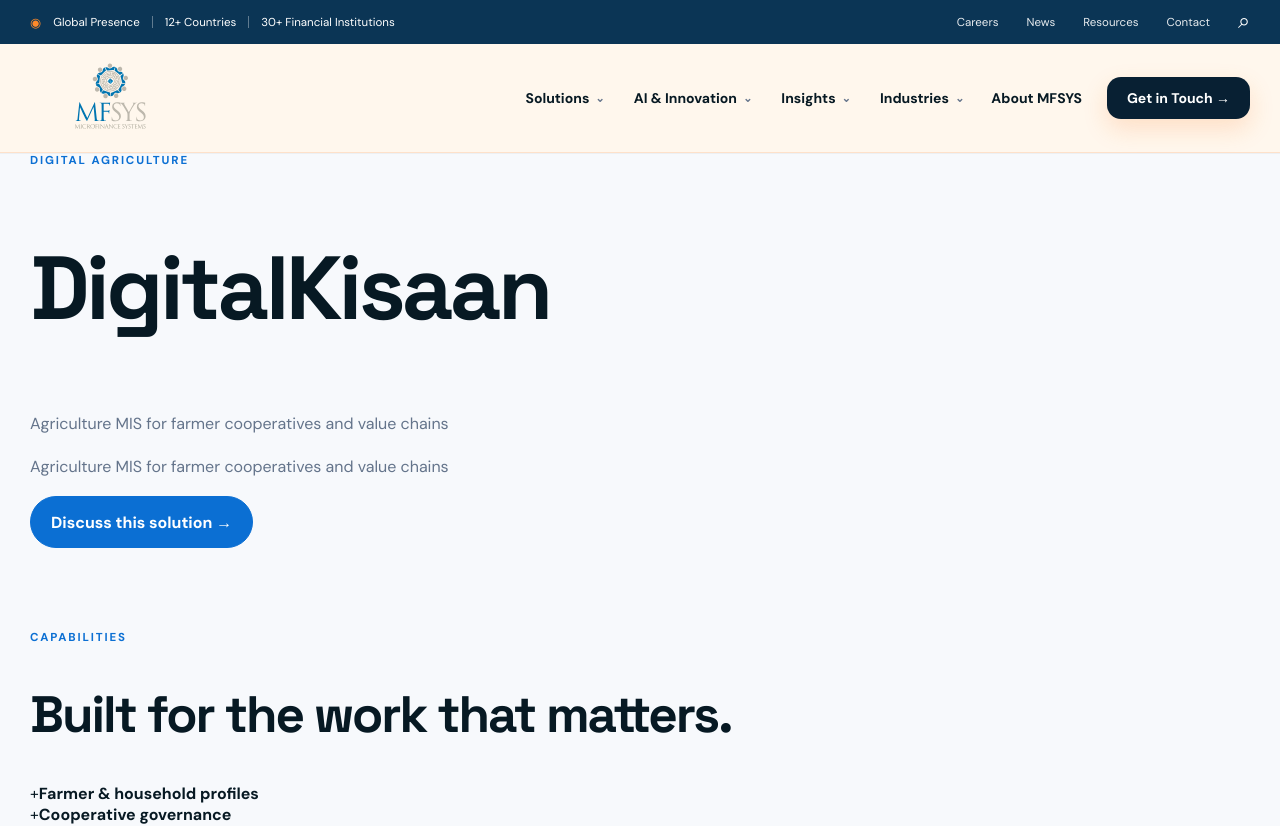
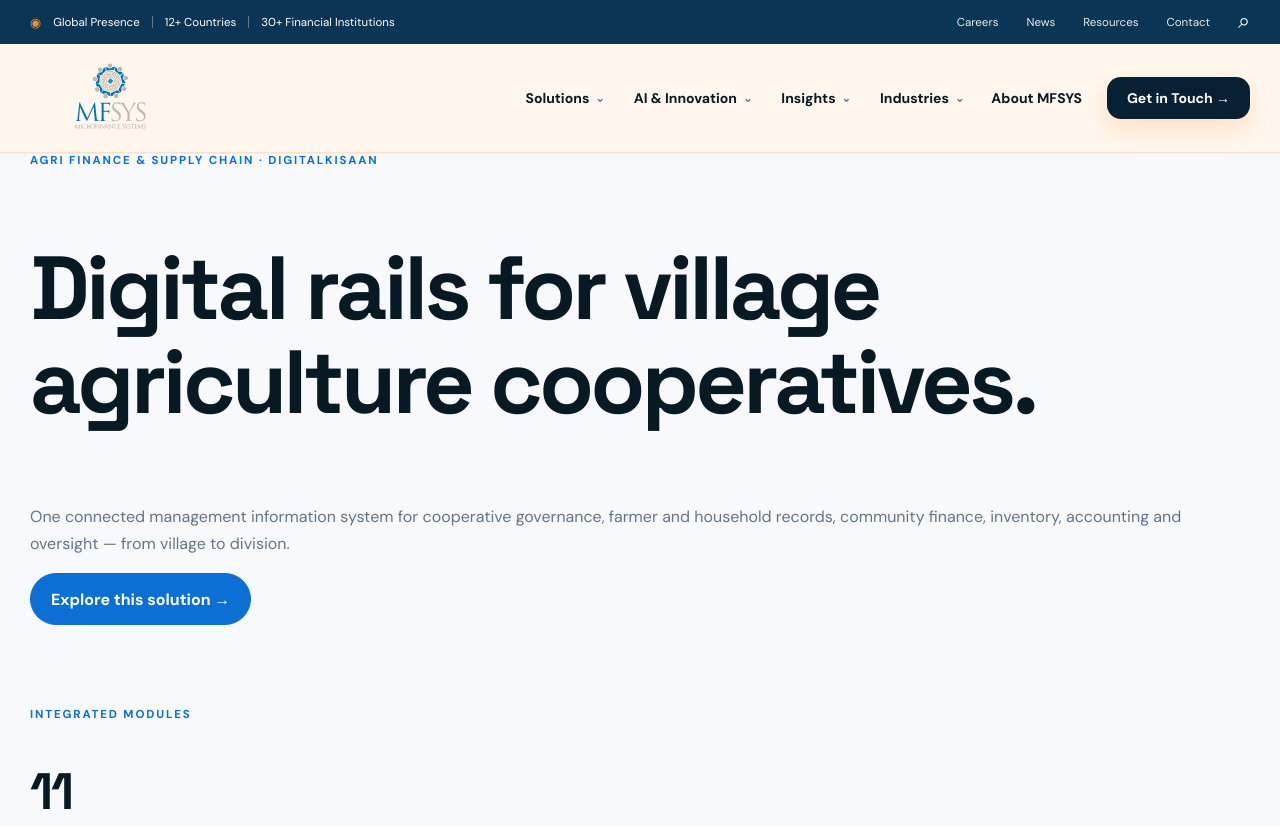
Before and after one commit to ali-mfsys/mfsys-website, a Next.js app: page /products/digitalkisaan in a window 1280 px wide. Shown: the top 826 px of the page. Built offline with nearby package versions, Linux system fonts and the light colour scheme.

Commit message:
Replace digitalkisaan generic product page with brochure-grounded experience

```diff
--- a/app/products/digitalkisaan/page.tsx
+++ b/app/products/digitalkisaan/page.tsx
@@ -1,5 +1,4 @@
 import type { Metadata } from "next";
-import ProductPage from "../../../components/ProductPage";import {productData} from "../../../lib/product-data";
-export const metadata: Metadata = { title: "DigitalKisaan | MFSYS", description: "A digital platform connecting farmers, cooperatives, finance and agricultural ecosystems.", alternates: { canonical: "/products/digitalkisaan" }, openGraph: { title: "DigitalKisaan | MFSYS", description: "A digital platform connecting farmers, cooperatives, finance and agricultural ecosystems.", url: "https://mfsys.ca/products/digitalkisaan" } };
-
-export default function Page(){return <ProductPage product={productData.find(x=>x.name==="DigitalKisaan")!}/>}
+import BrochureExperience from "../../../components/BrochureExperience";
+export const metadata: Metadata = {title:"DigitalKisaan | MFSYS",description:"Integrated cooperative MIS: governance, farmer profiles, revolving funds, accounting, inventory and 34 reports.",alternates:{canonical:"/products/digitalkisaan"}};
+export default function Page(){return <BrochureExperience kind="digitalkisaan"/>;}
```
